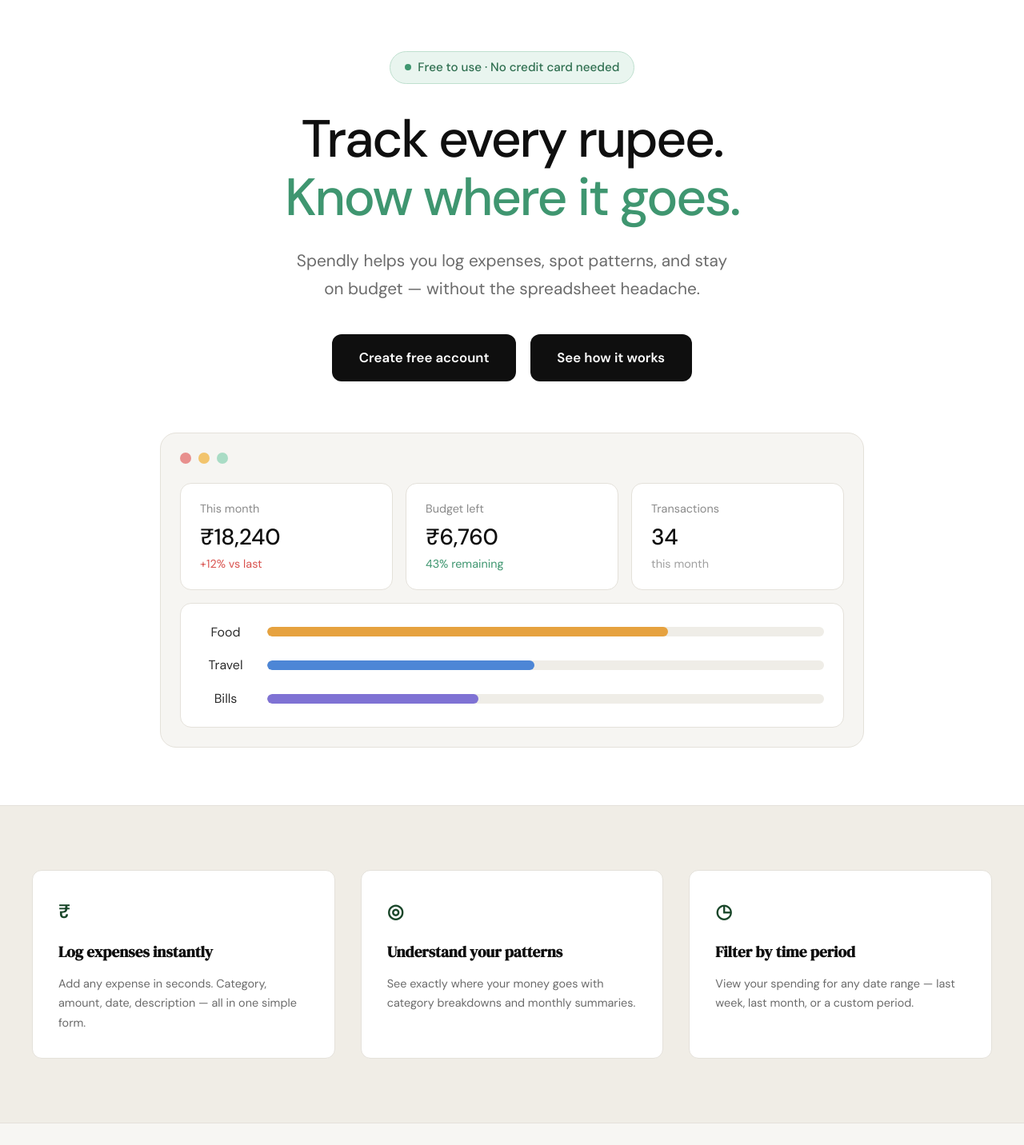
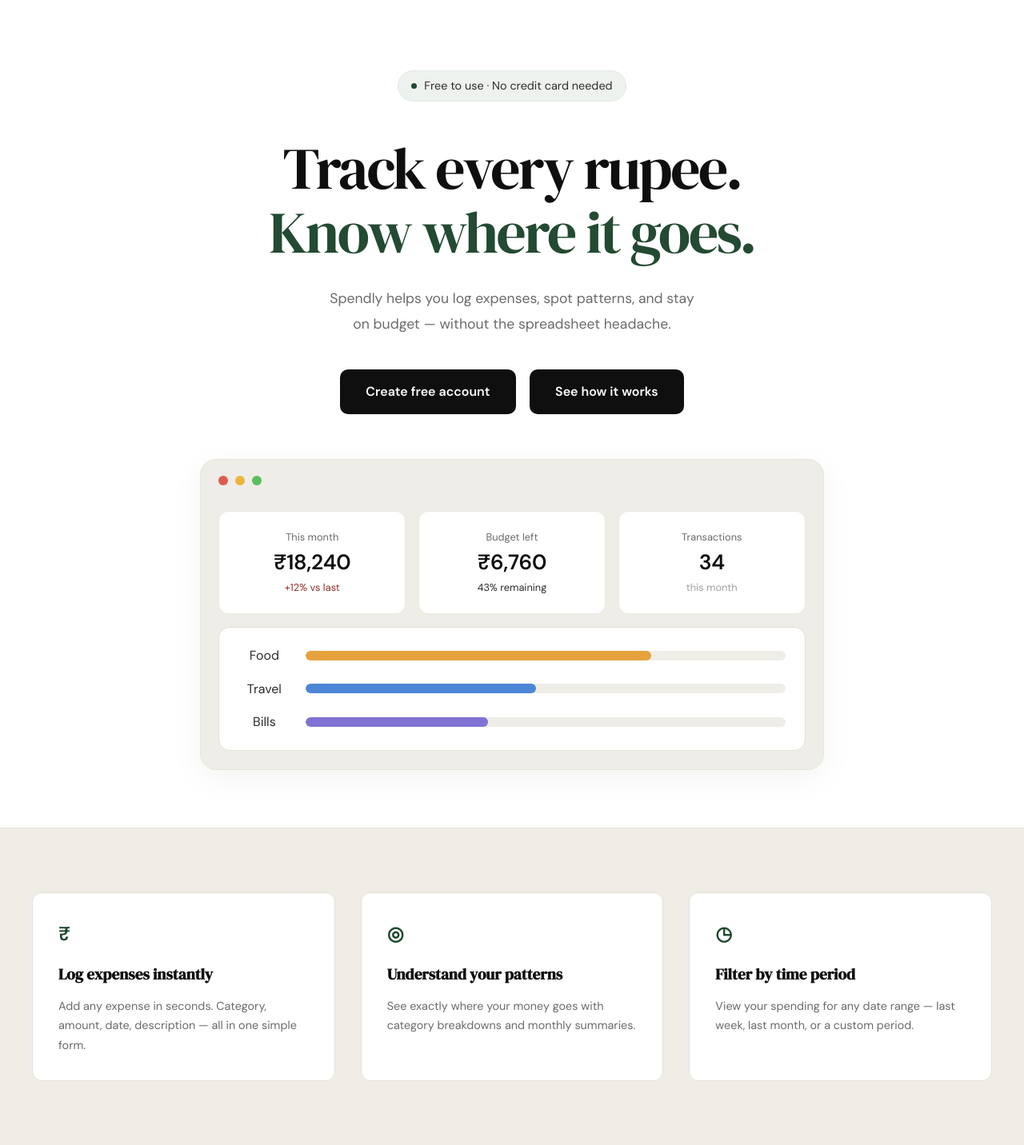
Before and after one commit to Txxjasss/Spendly, a Flask app: page / in a window 1280 px wide. Shown: the part 61-1493 px from the top of the page at 80% size. Run offline with Flask 3, Linux system fonts and the light colour scheme.

Commit message:
landing: redesign hero section to match the final mockup

```diff
--- a/static/css/landing.css
+++ b/static/css/landing.css
@@ -3,14 +3,14 @@
 /* ------------------------------------------------------------------ */
 
 .home-hero {
-    --hero-green: #3f9670;
-    --hero-green-soft: #e9f5ef;
-    --hero-green-border: #bfe0cf;
-    --hero-window: #f6f5f2;
+    --hero-green: #234a32;
+    --hero-green-soft: #eef2ee;
+    --hero-green-border: #e3e9e3;
+    --hero-window: #efede8;
     --hero-track: #efede7;
 
     background: var(--paper-card);
-    padding: 4rem 1rem 4.5rem;
+    padding: 5.5rem 1rem 4.5rem;
 }
 
 .home-hero-inner {
@@ -25,41 +25,41 @@
     align-items: center;
     gap: 0.55rem;
     background: var(--hero-green-soft);
-    color: #2f6f50;
+    color: var(--ink-soft);
     border: 1px solid var(--hero-green-border);
     border-radius: 999px;
-    padding: 0.45rem 1.1rem;
-    font-size: 0.95rem;
-    font-weight: 500;
-    margin-bottom: 2rem;
+    padding: 0.45rem 1rem;
+    font-size: 0.9rem;
+    font-weight: 400;
+    margin-bottom: 2.75rem;
 }
 
 .home-hero-badge-dot {
-    width: 8px;
-    height: 8px;
+    width: 7px;
+    height: 7px;
     border-radius: 50%;
     background: var(--hero-green);
 }
 
 /* Title */
 .home-hero-title {
-    font-family: var(--font-body);
-    font-weight: 500;
-    font-size: clamp(2.5rem, 7vw, 4.1rem);
-    line-height: 1.12;
+    font-family: var(--font-display);
+    font-weight: 400;
+    font-size: clamp(2.75rem, 8vw, 4.6rem);
+    line-height: 1.08;
     letter-spacing: -0.035em;
     color: var(--ink);
-    margin-bottom: 1.5rem;
+    margin-bottom: 1.75rem;
 }
 
 .home-hero-title-accent { color: var(--hero-green); }
 
 /* Subtitle */
 .home-hero-subtitle {
-    font-size: clamp(1.05rem, 2.2vw, 1.3rem);
-    line-height: 1.7;
+    font-size: clamp(1rem, 2vw, 1.1rem);
+    line-height: 1.8;
     color: var(--ink-muted);
-    max-width: 540px;
+    max-width: 470px;
     margin: 0 auto 2.5rem;
 }
 
@@ -75,10 +75,10 @@
     display: inline-block;
     background: var(--ink);
     color: #fff;
-    font-size: 1.05rem;
+    font-size: 1rem;
     font-weight: 600;
-    padding: 1rem 2.1rem;
-    border-radius: 12px;
+    padding: 0.95rem 2rem;
+    border-radius: 10px;
     transition: background 0.2s;
 }
 
@@ -89,29 +89,30 @@
 /* ------------------------------------------------------------------ */
 
 .home-hero-window {
-    max-width: 880px;
-    margin: 4rem auto 0;
+    max-width: 780px;
+    margin: 3.5rem auto 0;
     background: var(--hero-window);
-    border: 1px solid var(--border);
+    border: 1px solid #e8e5de;
     border-radius: 20px;
-    padding: 1.5rem;
+    padding: 1.25rem 1.4rem 1.4rem;
+    box-shadow: 0 10px 40px rgba(0, 0, 0, 0.05);
 }
 
 .home-hero-dots {
     display: flex;
     gap: 0.55rem;
-    margin-bottom: 1.5rem;
+    margin-bottom: 2rem;
 }
 
 .home-hero-dots .dot {
-    width: 14px;
-    height: 14px;
+    width: 12px;
+    height: 12px;
     border-radius: 50%;
 }
 
-.dot-red    { background: #e8908e; }
-.dot-yellow { background: #f2c46d; }
-.dot-green  { background: #a9dcc5; }
+.dot-red    { background: #e05a4f; }
+.dot-yellow { background: #e9b53b; }
+.dot-green  { background: #5cbf5a; }
 
 /* Stat cards */
 .home-hero-stats {
@@ -125,34 +126,35 @@
     display: flex;
     flex-direction: column;
     background: var(--paper-card);
-    border: 1px solid var(--border);
-    border-radius: 14px;
-    padding: 1.25rem 1.5rem;
-    text-align: left;
+    align-items: center;
+    border: 1px solid #ece9e3;
+    border-radius: 12px;
+    padding: 1.4rem 1rem 1.3rem;
+    text-align: center;
 }
 
 .stat-label {
-    font-size: 0.9rem;
-    color: #8a8a8a;
-    margin-bottom: 0.35rem;
+    font-size: 0.8rem;
+    color: var(--ink-muted);
+    margin-bottom: 0.2rem;
 }
 
 .stat-value {
-    font-size: 1.75rem;
-    font-weight: 500;
+    font-size: 1.65rem;
+    font-weight: 600;
     letter-spacing: -0.01em;
     color: var(--ink);
-    line-height: 1.3;
+    line-height: 1.35;
     margin-bottom: 0.25rem;
 }
 
 .stat-note {
-    font-size: 0.9rem;
+    font-size: 0.8rem;
     color: var(--ink-faint);
 }
 
-.stat-note-up   { color: #d9534f; }
-.stat-note-good { color: var(--hero-green); }
+.stat-note-up   { color: #8e2f2a; }
+.stat-note-good { color: var(--ink-soft); }
 
 /* Category bars */
 .home-hero-bars {
```
